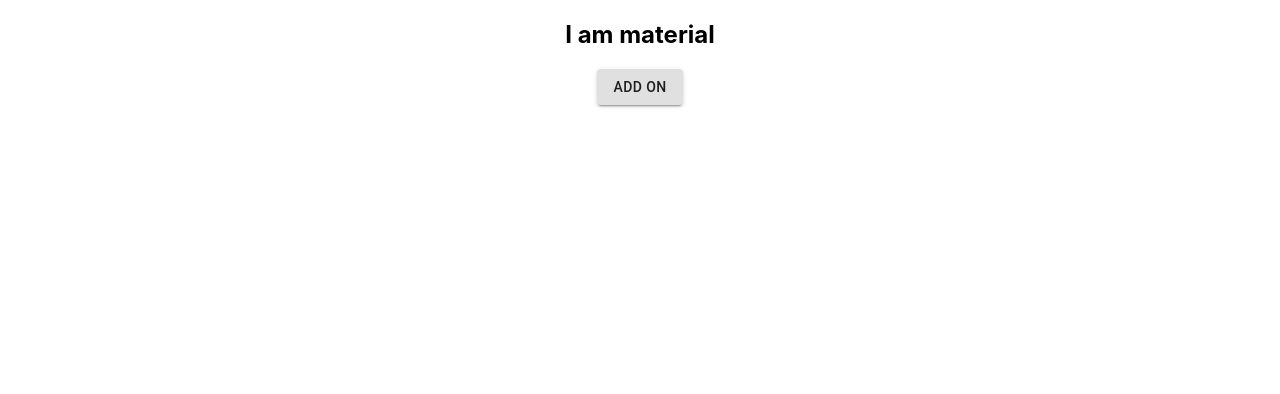
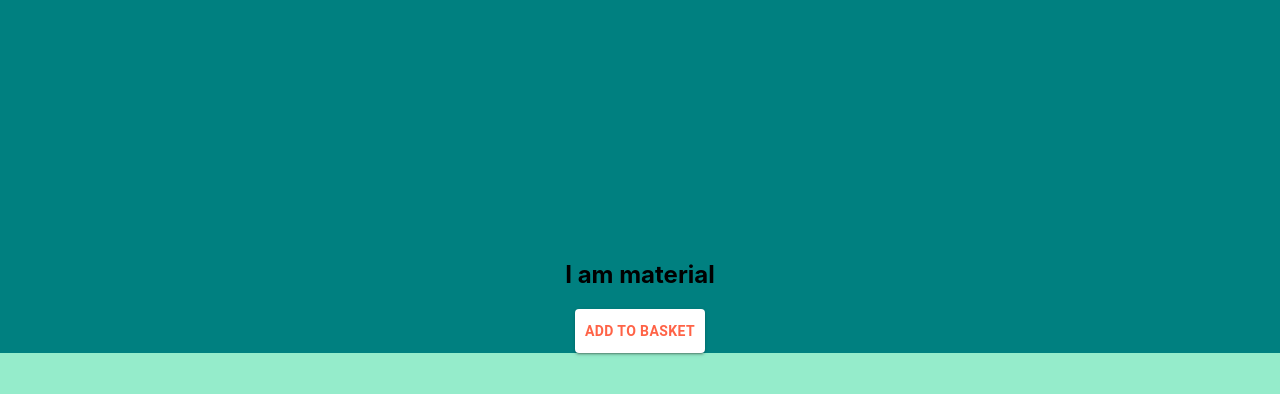
Before and after one commit to kabir-webDev/project-tha-1, a React (Create React App) app: page / in a window 1280 px wide. Shown: the top 394 px of the page. Built offline with nearby package versions, Linux system fonts and the light colour scheme.

Commit message:
Material Button styles

```diff
--- a/src/component/Material/MaterialUI.css
+++ b/src/component/Material/MaterialUI.css
@@ -0,0 +1,19 @@
+.container {
+  height: 100vh;
+  width: 100%;
+  background-color: rgb(149, 236, 203);
+}
+.box {
+  padding-top: 30vh;
+  background-color: teal;
+}
+.btn {
+  background-color: white !important;
+  color: tomato !important;
+  padding: 10px !important;
+  font-weight: 600 !important;
+}
+.btn:hover {
+  background-color: tomato !important;
+  color: white !important;
+}
--- a/src/component/Material/MaterialUI.js
+++ b/src/component/Material/MaterialUI.js
@@ -1,5 +1,6 @@
 import React from "react";
 import Button from "@material-ui/core/Button";
+import "./MaterialUI.css";
 
 function MaterialUI() {
   return (
@@ -7,7 +8,7 @@ function MaterialUI() {
       <div className="box">
         <h2>I am material</h2>
         <Button variant="contained" className="btn">
-          Add ON
+          Add To Basket
         </Button>
       </div>
     </div>
```
